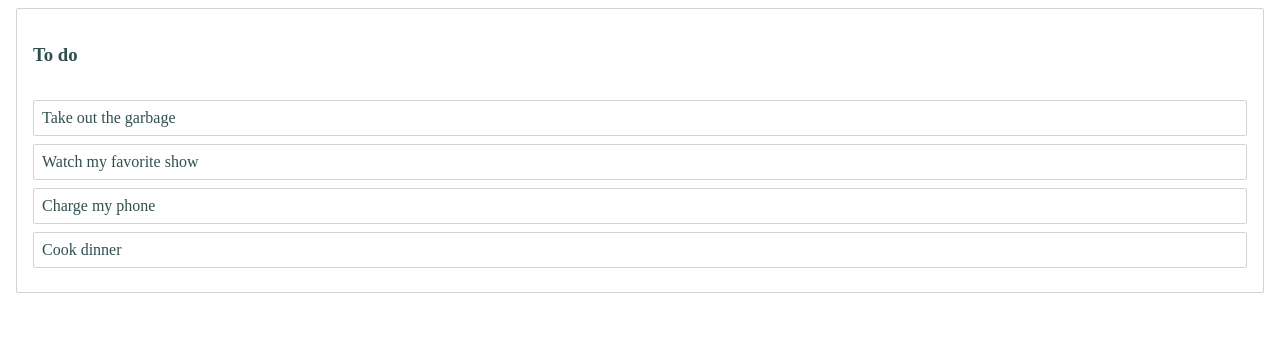
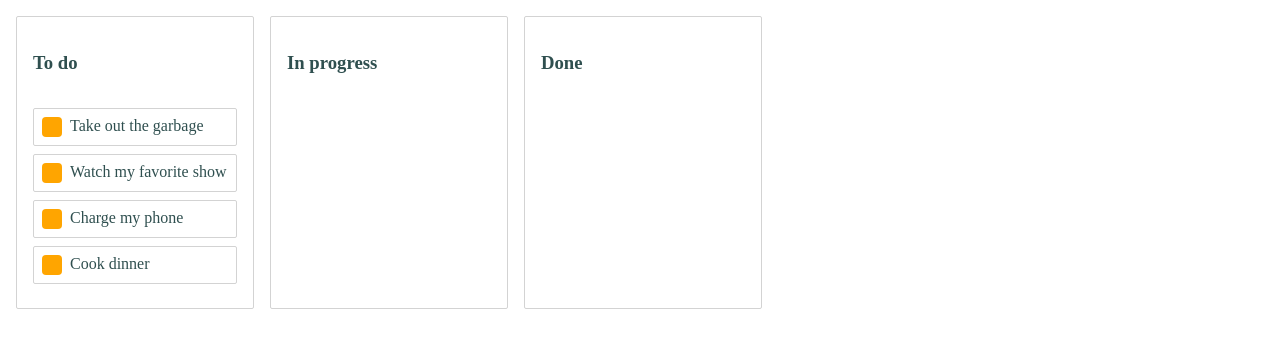
Before and after one commit to Fawkes11/drag-and-drop, a React (Vite) app: page / in a window 1280 px wide. Shown: the top 348 px of the page. Built offline with nearby package versions, Linux system fonts and the light colour scheme.

Commit message:
the sorting operation is modified to move between columns

```diff
--- a/src/App.jsx
+++ b/src/App.jsx
@@ -2,6 +2,12 @@
 import Column from "./components/Column";
 import { DragDropContext } from "react-beautiful-dnd";
 import { useEffect, useState } from "react";
+import { styled } from "@mui/system";
+
+const MainContainer = styled("div")({
+  width: "100%",
+  display: "flex",
+});
 
 const App = () => {
   const [data, setData] = useState({});
@@ -24,14 +30,17 @@
       return;
     }
 
-    const column = data.columns[source.droppableId];
-    const newTaskIds = Array.from(column.taskIds);
+    const start = data.columns[source.droppableId];
+    const finish = data.columns[destination.droppableId];
+
+    if (start === finish) {
+      const newTaskIds = Array.from(start.taskIds);
 
       newTaskIds.splice(source.index, 1);
       newTaskIds.splice(destination.index, 0, draggableId);
 
       const newColumn = {
-      ...column,
+        ...start,
         taskIds: newTaskIds,
       };
 
@@ -44,16 +53,50 @@
           },
         };
       });
+      return;
+    }
+
+    const startTaskIds = Array.from(start.taskIds);
+    startTaskIds.splice(source.index, 1);
+
+    const newStart = {
+     ...start,
+      taskIds: startTaskIds,
+
+    }
+
+    const finishTaskIds = Array.from(finish.taskIds);
+    finishTaskIds.splice(destination.index, 0, draggableId);
+
+    const newFinish = {
+     ...finish,
+     taskIds: finishTaskIds,
+    }
+
+
+    setData((prevData) => {
+      return {
+        ...prevData,
+        columns: {
+          ...prevData.columns,
+          [newStart.id]: newStart,
+          [newFinish.id]: newFinish,
+        },
+      };
+    });
+
   };
 
   return (
     <DragDropContext onDragEnd={onDragEnd}>
+      <MainContainer>
         {data.columnOrder?.map((columnId) => {
           const column = data.columns[columnId];
           const tasks = column.taskIds.map((taskId) => data.tasks[taskId]);
 
           return <Column key={column.id} column={column} tasks={tasks} />;
         })}
+      </MainContainer>
     </DragDropContext>
   );
 };
--- a/src/components/Column.jsx
+++ b/src/components/Column.jsx
@@ -3,11 +3,16 @@
 import { Droppable } from "react-beautiful-dnd";
 
 const ContainerList = styled("div")({
+
   margin: "8px",
   border: "1px solid lightgrey",
   borderRadius: "2px",
+  width: "220px",
+
   color: "darkslategray",
   padding: 8,
+  display: "flex",
+  flexDirection: "column",
 });
 
 const Title = styled("h3")({
@@ -18,7 +23,9 @@
 const TaskList = styled("div")((props)=>({
     padding: "8px",
     backgroundColor: `${props.isDraggingOver? 'skyblue': 'white'}`,
-    transition: 'background-color 0.2s ease-in-out;'
+    transition: 'background-color 0.2s ease-in-out;',
+    flexGrow: 1,
+    minHeight: "100px",
 }));
 
 const Column = ({ column, tasks }) => {
--- a/src/components/Task.jsx
+++ b/src/components/Task.jsx
@@ -1,27 +1,38 @@
 import { styled } from "@mui/system";
 import { Draggable } from "react-beautiful-dnd";
 
-const ContainerTask = styled("div")((props)=>({
+const ContainerTask = styled("div")((props) => ({
+  display: "flex",
   border: "1px solid lightgrey",
   borderRadius: "2px",
   padding: "8px",
   marginBottom: "8px",
-  backgroundColor: `${props.isDragging? 'lightgreen': 'white'}`,
-  transition: 'background-color 0.2s ease'
+  backgroundColor: `${props.isDragging ? "lightgreen" : "white"}`,
+  transition: "background-color 0.2s ease",
 }));
 
-
+const Handle = styled("div")({
+  width: "20px",
+  height: "20px",
+  backgroundColor: "orange",
+  borderRadius: "4px",
+  marginRight: "8px",
+});
 
 const Task = ({ task, index }) => {
   return (
     <Draggable draggableId={task.id} index={index}>
-      {(provided, snapshot) => <ContainerTask
-       {...provided.draggableProps}
-       {...provided.dragHandleProps}
-       ref={provided.innerRef}
-       isDragging={snapshot.isDragging}
-      >
-        {task.content}</ContainerTask>}
+      {(provided, snapshot) => (
+        <ContainerTask
+          {...provided.draggableProps}
+
+          ref={provided.innerRef}
+          isDragging={snapshot.isDragging}
+        >
+          <Handle {...provided.dragHandleProps}/>
+          {task.content}
+        </ContainerTask>
+      )}
     </Draggable>
   );
 };
--- a/src/initial-data.js
+++ b/src/initial-data.js
@@ -11,8 +11,18 @@
         title: 'To do',
         taskIds: ['task-1', 'task-2', 'task-3', 'task-4'],
       },
+      'column-2': {
+        id: 'column-2',
+        title: 'In progress',
+        taskIds: [],
+      },
+      'column-3': {
+        id: 'column-3',
+        title: 'Done',
+        taskIds: [],
+      }
     },
-    columnOrder: ['column-1'],
+    columnOrder: ['column-1','column-2','column-3'],
   };
 
   export default initialData;
```
Lines whose indentation alone changed are shown as unchanged.
